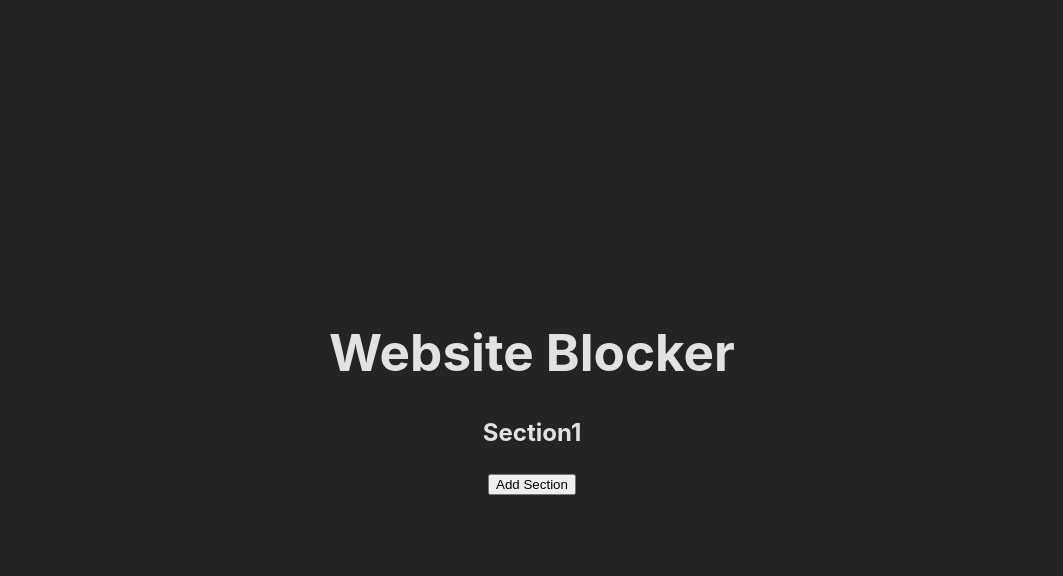
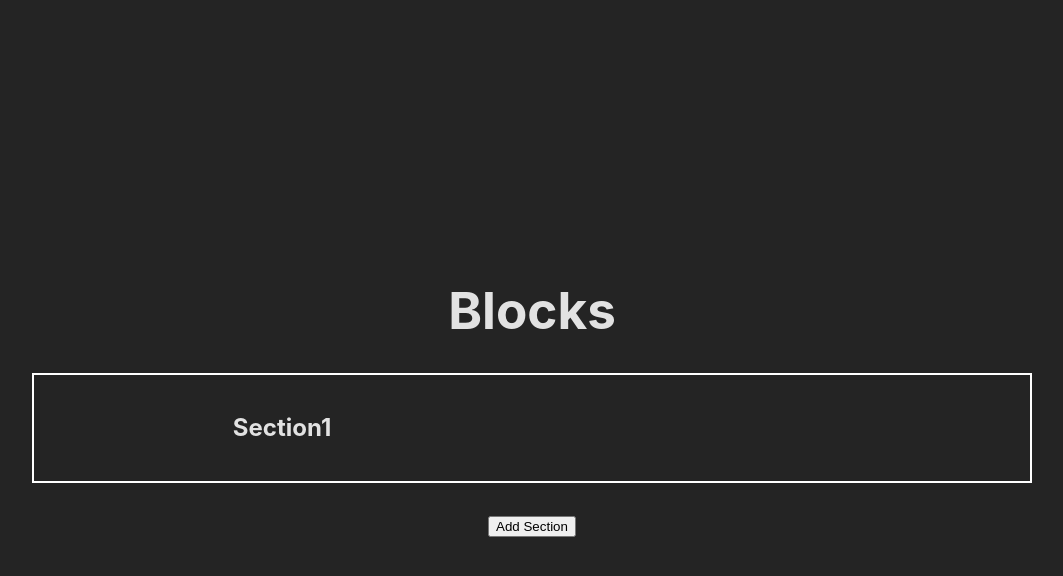
Before and after one commit to SantiagoYanezFerreiro/BlockerApp, a React (Vite) app: page / in a window 1280 px wide. Both pictures are taken after a click on the button "Add Section". Shown: the top 576 px of the page, without its empty margins (108-1171 px from the left). Built offline with nearby package versions, Linux system fonts and the light colour scheme.

Commit message:
used borders to limit the sections and improve appearance

```diff
--- a/src/components/BlockedSitesSection.jsx
+++ b/src/components/BlockedSitesSection.jsx
@@ -21,37 +21,11 @@ export default function BlockedSitesSection({
     setNewWebsite("");
   };
 
-  const handleEditSectionTitle = () => {
-    onEditSectionTitle(editedTitle);
-  };
-
   return (
     <div className="blocker-sites-section">
-      <h2 onClick={onOpenModal}>{title}</h2>
-
-      {isModalOpen && (
-        <div className="modal">
-          <div className="modal-content">
-            <input
-              type="text"
-              value={newWebsite}
-              onChange={(e) => setNewWebsite(e.target.value)}
-              placeholder="Enter new website"
-            />
-            <button onClick={handleAddWebsite}>Add Website</button>
-            <input
-              type="text"
-              value={title} // Use title from props directly
-              onChange={(e) => onEditSectionTitle(e.target.value)}
-              placeholder="Enter Section Title"
-            />
-            <button onClick={() => onDeleteSection(index)}>
-              Delete Section
-            </button>
-            <button onClick={onCloseModal}>Close</button>
-          </div>
-        </div>
-      )}
+      <h2 className="section-name" onClick={onOpenModal}>
+        {title}
+      </h2>
 
       <ul>
         {sites.map((site, siteIndex) => (
@@ -68,6 +42,34 @@ export default function BlockedSitesSection({
           </li>
         ))}
       </ul>
+
+      {isModalOpen && (
+        <div className="modal">
+          <div className="modal-content ">
+            <div className="add-edit-website">
+              <input
+                type="text"
+                value={newWebsite}
+                onChange={(e) => setNewWebsite(e.target.value)}
+                placeholder="Enter new website"
+              />
+              <button onClick={handleAddWebsite}>Add Website</button>
+            </div>
+            <div className="add-edit-section">
+              <input
+                type="text"
+                value={title} // Use title from props directly
+                onChange={(e) => onEditSectionTitle(e.target.value)}
+                placeholder="Enter Section Title"
+              />
+              <button onClick={() => onDeleteSection(index)}>
+                Delete Section
+              </button>
+              <button onClick={onCloseModal}>Close</button>
+            </div>
+          </div>
+        </div>
+      )}
     </div>
   );
 }
--- a/src/components/WebsiteBlocker.jsx
+++ b/src/components/WebsiteBlocker.jsx
@@ -43,7 +43,7 @@ export default function WebsiteBlocker() {
 
   return (
     <div className="blocker-container">
-      <h1>Website Blocker</h1>
+      <h1>Blocks</h1>
       {sections.map((section, index) => (
         <BlockedSitesSection
           key={index}
--- a/src/index.css
+++ b/src/index.css
@@ -38,17 +38,24 @@ button {
   margin-bottom: 15px;
 }
 
-.addButton {
-  width: 35%;
-}
-
 li {
   list-style: none;
   text-align: center;
 }
 
+.addButton {
+  width: 35%;
+}
+
+.blocker-container {
+  width: 1000px;
+}
+
 .blocker-sites-section {
-  text-align: center; /* Center-align the section content */
+  text-align: center;
+  border: 2px solid white;
+  margin-bottom: 30px;
+  padding: 15px; /* Center-align the section content */
 }
 
 .blocker-sites-section ul {
@@ -59,3 +66,11 @@ li {
 .blocker-sites-section li {
   margin-bottom: 20px;
 }
+
+.section-name {
+  margin-right: 500px;
+}
+
+.add-edit-website {
+  margin: 20px;
+}
```
